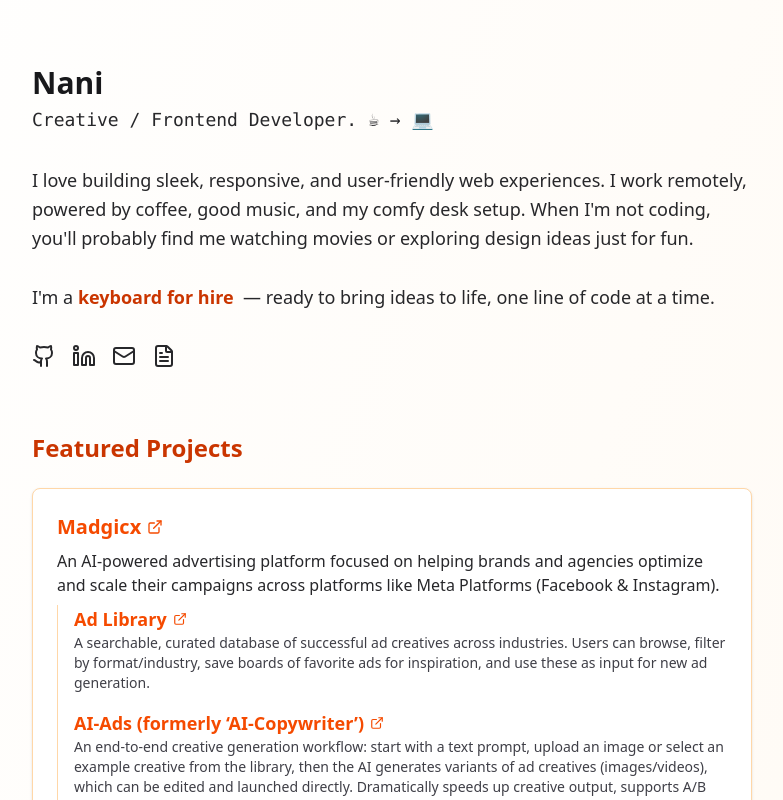
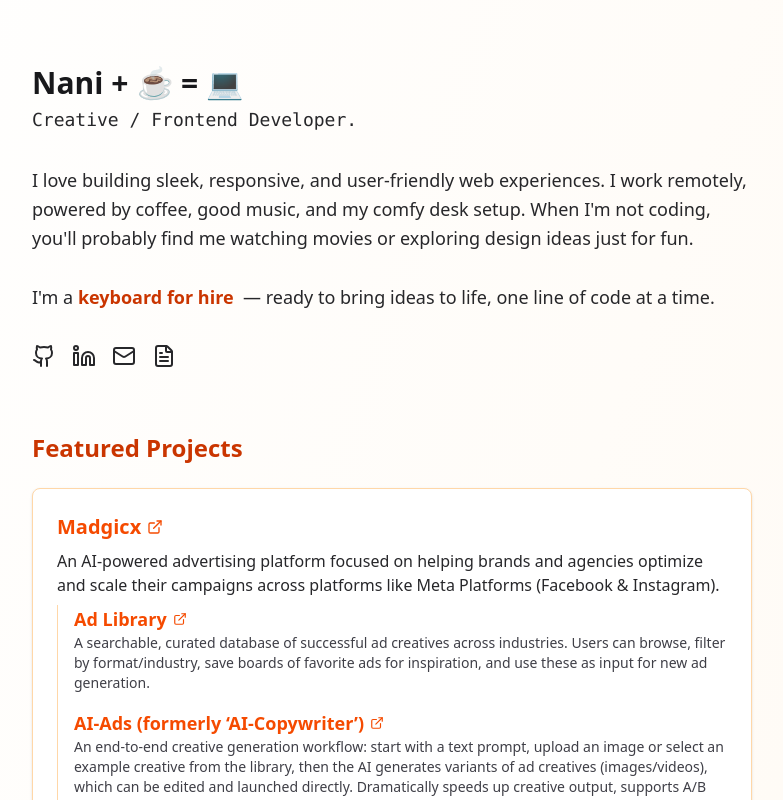
Before and after one commit to hernanosaurus/portfolio.2025, a Next.js app: page / in a window 1280 px wide. Shown: the top 800 px of the page, without its empty margins (248-1031 px from the left). Built offline with nearby package versions, Linux system fonts and the light colour scheme.

Commit message:
on-going refinement and added downloadable resume :)

```diff
--- a/app/components/sections/Hero.tsx
+++ b/app/components/sections/Hero.tsx
@@ -19,18 +19,14 @@
         className="flex flex-col gap-1"
       >
         <h1 className="text-3xl font-bold text-zinc-900 dark:text-zinc-100 leading-tight">
-          Nani
-        </h1>
-        <h2 className="text-lg font-mono text-zinc-800 dark:text-zinc-200 mb-2">
-          Creative / Frontend Developer.{' '}
+          Nani&nbsp;+&nbsp;
           <motion.span
             animate={{ rotate: [0, -10, 10, -10, 0] }}
             transition={{ repeat: Infinity, duration: 3, ease: 'easeInOut' }}
             className="inline-block"
           >
             ☕
-          </motion.span>{' '}
-          →{' '}
+          </motion.span>&nbsp;=&nbsp;
           <motion.span
             animate={{ y: [0, -2, 0] }}
             transition={{ repeat: Infinity, duration: 2, ease: 'easeInOut' }}
@@ -38,6 +34,10 @@
           >
             💻
           </motion.span>
+        </h1>
+        <h2 className="text-lg font-mono text-zinc-800 dark:text-zinc-200 mb-2">
+          Creative / Frontend Developer.{' '}
+
         </h2>
       </motion.div>
       <motion.p
@@ -84,7 +84,7 @@
         <a href="mailto:hterania.dev@gmail.com" aria-label="Send email to Nani">
           <Mail className="w-6 h-6 text-zinc-800 dark:text-zinc-200 hover:text-orange-900 dark:hover:text-orange-200 transition-colors" />
         </a>
-        <a href="/resume.pdf" download aria-label="Download Nani's resume">
+        <a href="/hTerania.resume.2025.pdf" download aria-label="Download Nani's resume">
           <FileText className="w-6 h-6 text-zinc-800 dark:text-zinc-200 hover:text-orange-900 dark:hover:text-orange-200 transition-colors" />
         </a>
       </motion.div>
```
Also changed, not shown: 1 other file (tests, documents, lock files or other folders).
